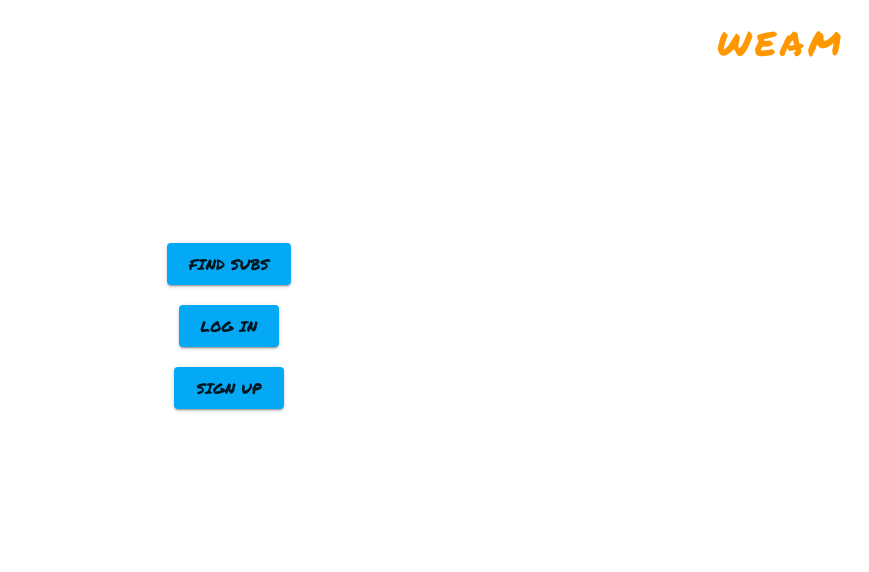
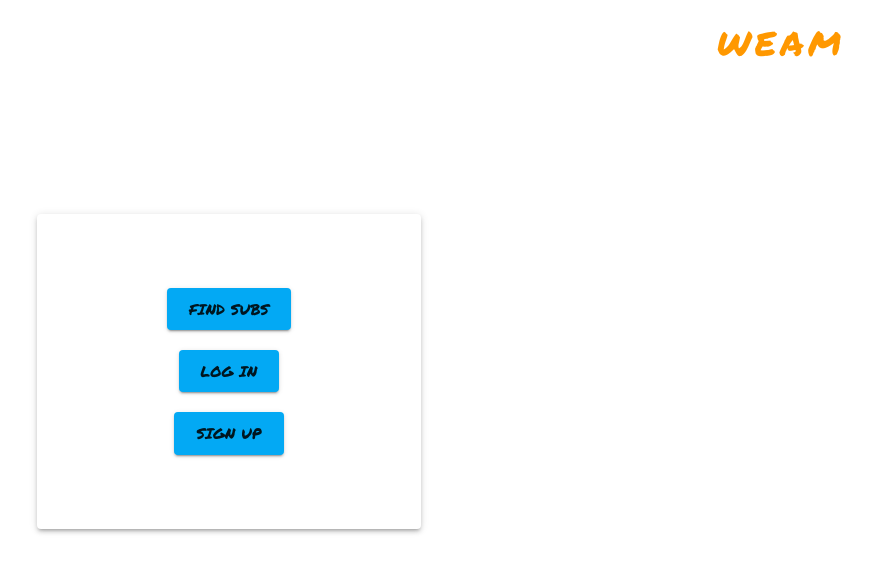
Before and after one commit to Maxisab/weam, a React (Create React App) app: page / in a window 1280 px wide. Shown: the top 572 px of the page, without its empty margins (411-1280 px from the left). Built offline with nearby package versions, Linux system fonts and the light colour scheme; no server answers.

Commit message:
Edit: changed back button to navlink, Added 'Paper' to home

```diff
--- a/src/App.js
+++ b/src/App.js
@@ -27,6 +27,14 @@ const theme = createTheme({
       styleOverrides: {
         input: {
           fontFamily: '"Roboto","Helvetica","Arial",sans-serif;'
+        }
+      }
+    },
+    MuiLink: {
+      styleOverrides: {
+        root: {
+          fontFamily: '"Permanent Marker", "cursive"',
+          textDecoration: 'none'
         }
       }
     },
--- a/src/components/BackButton.js
+++ b/src/components/BackButton.js
@@ -1,13 +1,12 @@
 // REACT
-import { useNavigate } from 'react-router-dom'
+import { NavLink } from 'react-router-dom'
 // MUI
-import Button from '@mui/material/Button'
+import Link from '@mui/material/Link'
 
 const BackButton = () => {
-  const navigate = useNavigate()
 
   return (
-    <Button variant="text" sx={{ mt: 6 }}onClick={() => navigate('/')}>Back to Home</Button>
+    <Link component={NavLink} sx={{ marginTop: 6 }} to={'/'} >Back to Home</Link>
   )
 }
 export default BackButton
--- a/src/pages/Home/Home.js
+++ b/src/pages/Home/Home.js
@@ -1,6 +1,8 @@
 // COMPONENTS
 import Button from '@mui/material/Button';
-import { Link } from 'react-router-dom';
+import Grid from '@mui/material/Grid'
+import Paper from '@mui/material/Paper'
+import { NavLink } from 'react-router-dom';
 import { useAuthContext } from '../../hooks/auth/useAuthContext'
 import { useLogout } from '../../hooks/auth/useLogout';
 
@@ -13,7 +15,6 @@ const center = {
 }
 
 const btn = [{
-  display: 'block',
   mx: 'auto',
   my: '10px'
 }]
@@ -23,13 +24,33 @@ const Home = () => {
   const { logout } = useLogout()
 
   return (
-    <div className="home" style={center}>
-      <Button component={Link} to="/sub-request" sx={btn} variant="contained" size="large">Find Subs</Button>
-      {!user && <Button component={Link} to="/login" sx={btn} variant="contained" size="large">Log In</Button>}
-      {!user && <Button component={Link} to="/signup" sx={btn} variant="contained" size="large">Sign Up</Button>}
-      {user && <Button onClick={logout} sx={btn} variant="contained" size="large">Log Out</Button>}
-      {/* <button onClick={() => { console.log(userData) }}>Check state</button> */}
-    </div>
+    <Grid container alignItems='center' justifyContent='center' sx={{ mt: 10, p: 8 }}>
+
+      <Grid item xs={10} md={6} lg={4}>
+        <Paper elevation={3} sx={{ p: 8 }}>
+          <Grid container alignItems='center' justifyContent='center'>
+
+            <Grid item xs={12}>
+              <Button component={NavLink} to="/sub-request" sx={btn} variant="contained" size="large">Find Subs</Button>
+            </Grid>
+            <Grid item xs={12}>
+              {!user && <Button component={NavLink} to="/login" sx={btn} variant="contained" size="large">Log In</Button>}
+            </Grid>
+            <Grid item xs={12}>
+              {!user && <Button component={NavLink} to="/signup" sx={btn} variant="contained" size="large">Sign Up</Button>}
+            </Grid>
+            <Grid item xs={12}>
+              {user && <Button onClick={logout} sx={btn} variant="contained" size="large">Log Out</Button>}
+            </Grid>
+            {/* <Grid item xs={12}>
+              <button onClick={() => { console.log(userData) }}>Check state</button>
+            </Grid> */}
+
+          </Grid>
+        </Paper>
+      </Grid>
+
+    </Grid>
   )
 }
 export default Home
```
